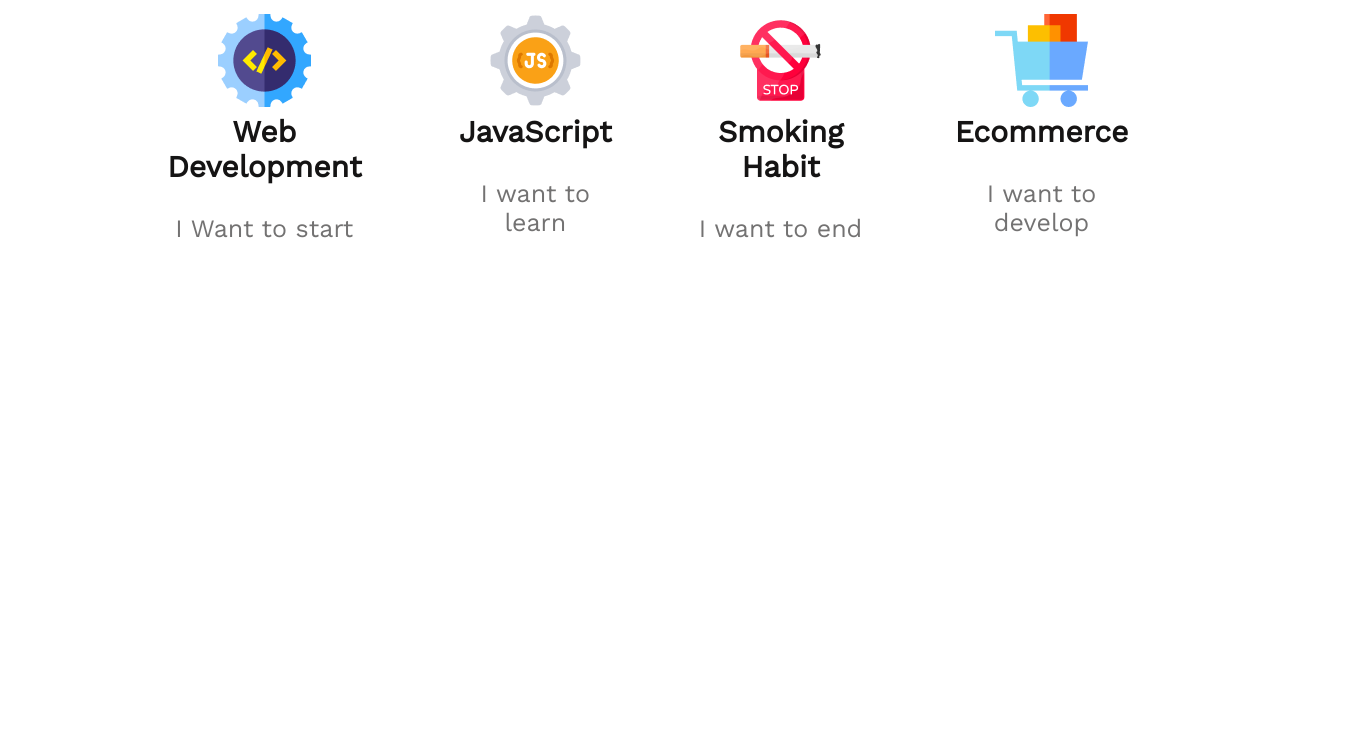
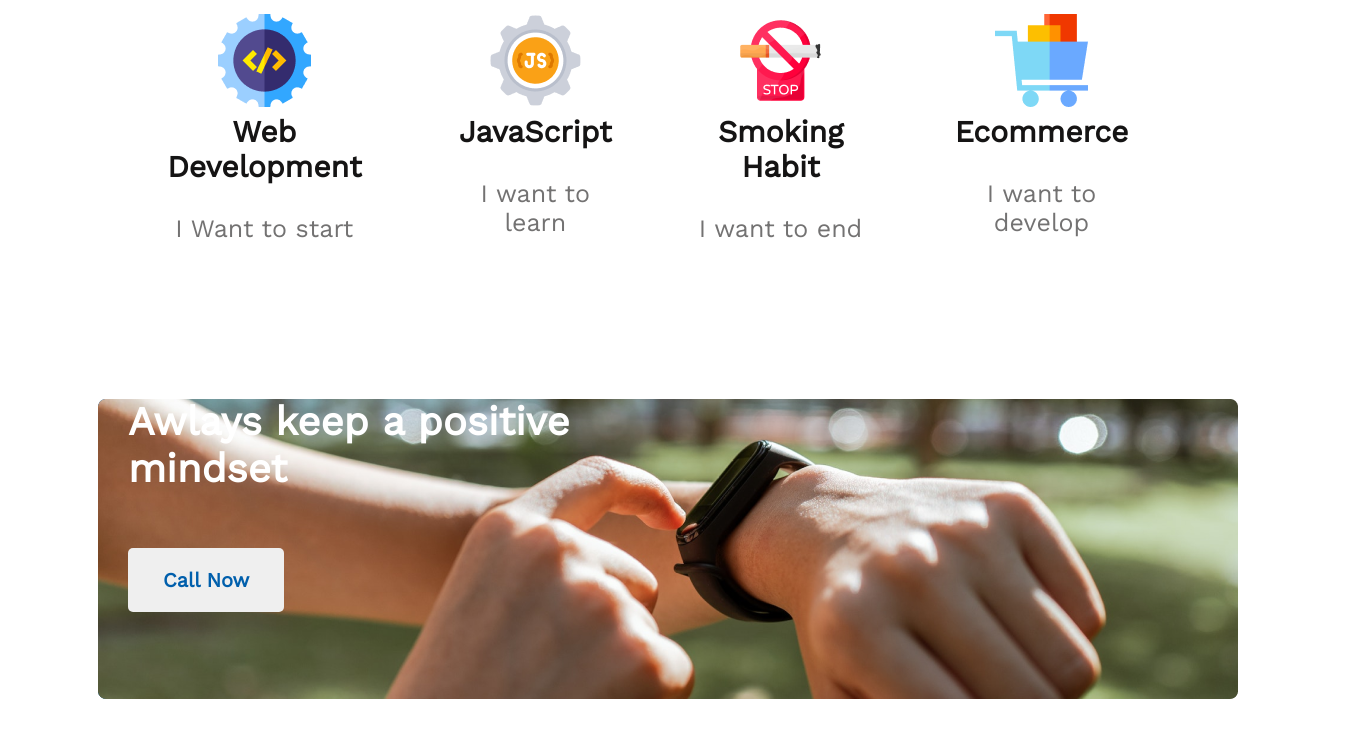
Before and after one commit to sourobchandradasgupta/cwdc-first-assignment, a plain HTML site: page index.html in a window 1280 px wide. Shown: the part 1710-2448 px from the top of the page, 1362 px wide, since content can reach past the window. Before the commit the page ends 1986 px from the top, so only its background shows below. Drawn offline with nearby package versions, Linux system fonts and the light colour scheme.

Commit message:
heading-to-positive-mindset

```diff
--- a/index.html
+++ b/index.html
@@ -79,6 +79,17 @@
                 </div>
         </section>
 
+
+        <!-- Positive Mindset -->
+
+        <section class="positive-mindset">
+            <div>
+                <h1 class="mindset-title">Awlays keep a positive mindset</h1>
+                <button class="btn-primary">Call Now</button>
+            </div>
+        </section>
+
+
     </main>
 
 
--- a/styles/portfolio.css
+++ b/styles/portfolio.css
@@ -137,3 +137,43 @@
     text-align: center;
     color: #737272;
 }
+
+
+/* Awlays keep a positive mindset */
+
+.positive-mindset {
+    background-image: url('/images/watch.png'), url('/images/gradient1.png');
+    background-repeat: no-repeat;
+    width: 100%;
+    height: 700px;
+    text-align: left;
+    margin-top: 130px;
+    margin-bottom: 100px;
+    margin-right: 90px;
+    margin-left: 90px ;
+
+}
+
+.positive-mindset .mindset-title {
+    margin-top: 50px;
+    margin-left: 30px;
+    margin-right: 790px;
+    margin-bottom: 24px;
+    font-weight: 700;
+    font-size: 40px;
+    line-height: 47px;
+    color: #FFFFFF;
+}
+
+.positive-mindset .btn-primary{
+    margin-right: 180px;
+    margin-left: 30px;
+    margin-top: 32px;
+    color: #005FAC;
+    font-weight: 700;
+    font-size: 20px;
+    border: 0;
+    padding: 18px 35px;
+    height: 64px;
+    border-radius: 5px;
+}
```
